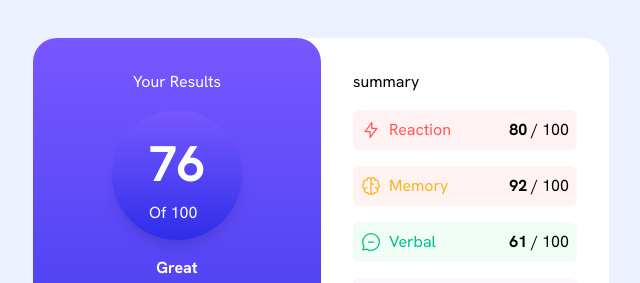
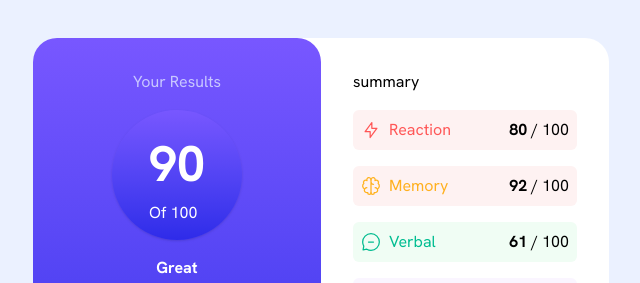
Before and after one commit to Dada796/result-summary, a plain HTML site: page index.html in a window 1280 px wide. Shown: the part 122-405 px from the top of the page, 319-959 px from the left. Drawn offline with nearby package versions, Linux system fonts and the light colour scheme.

Commit message:
modified index

```diff
--- a/index.html
+++ b/index.html
@@ -20,10 +20,10 @@
       <div
         class="w-full md:w-1/2 p-8 text-white h-full rounded-3xl bg-linear-to-b from-[var(--Lightslateblue)] to-[var(--Lightroyalblue)]"
       >
-        <h3 class="text-center">Your Results</h3>
-        <div class="shadow-lg mx-auto my-4 rounded-full flex justify-center items-center h-[130px] w-[130px] bg-linear-to-b from-[var(--Lightslateblue)] to-[var(--Lightroyalblue)]">
+        <h3 class="text-center text-[var(--Lightlavender)]">Your Results</h3>
+        <div class="shadow-sm mx-auto my-4 rounded-full flex justify-center items-center h-[130px] w-[130px] bg-linear-to-b from-[var(--Lightslateblue)] to-[var(--Lightroyalblue)]">
           <h1>
-           <span style="font-size: 50px; font-weight: 700;">76</span>
+           <span style="font-size: 50px; font-weight: 700;">90</span>
             <br />
             Of 100
           </h1>
```
